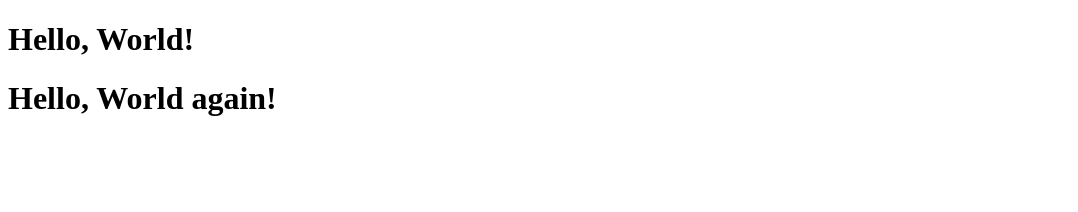
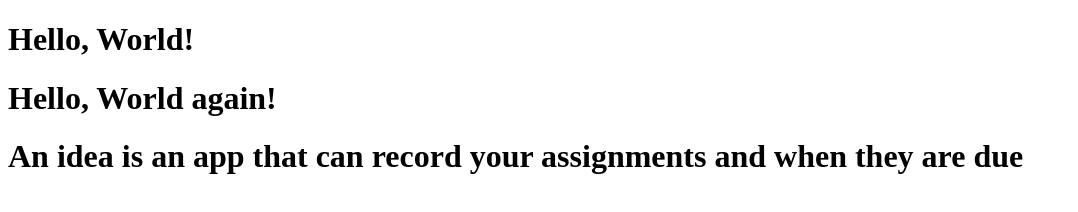
Before and after one commit to Agustin2005-del/CS3338-first-project, a plain HTML site: page index.html in a window 1280 px wide. Shown: the whole page, without its empty margins (0-1078 px from the left). Drawn offline with Linux system fonts and the light colour scheme.

Commit message:
added idea for software

```diff
--- a/index.html
+++ b/index.html
@@ -8,5 +8,6 @@
 <body>
     <h1>Hello, World!</h1>
     <h1>Hello, World again!</h1>
+    <h1>An idea is an app that can record your assignments and when they are due</h1>
 </body>
 </html>
```
